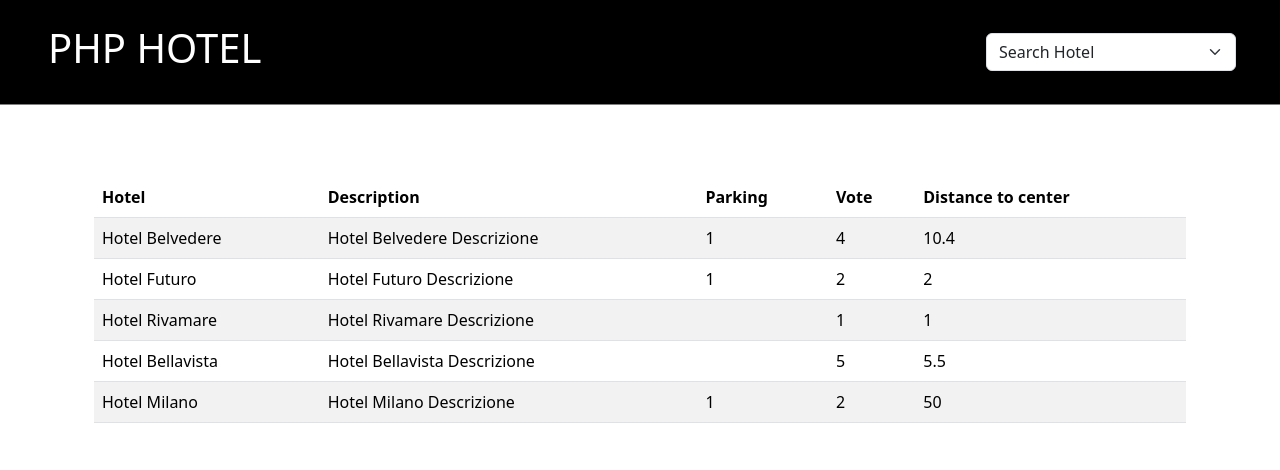
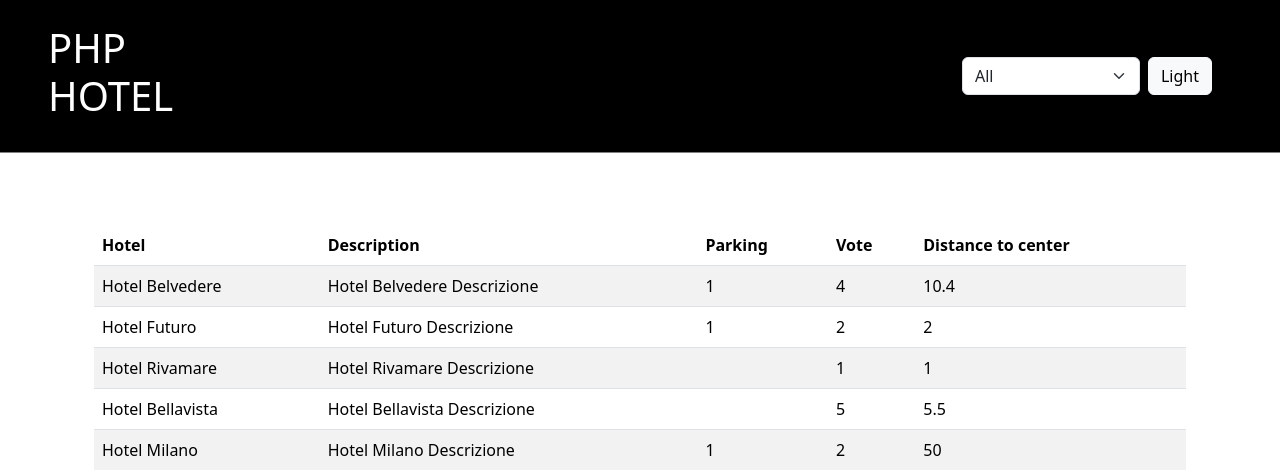
Before and after one commit to ElisaMavilia/php-hotel, a PHP site: page / in a window 1280 px wide. Shown: the top 470 px of the page. Run offline with PHP 8.4, Linux system fonts and the light colour scheme.

Commit message:
adjustments select/button

```diff
--- a/views/Index.php
+++ b/views/Index.php
@@ -8,11 +8,10 @@ foreach ($hotels as $hotel){
         $template .= "<tr><td>{$hotel['name']}</td> <td>{$hotel['description']}</td> <td>{$hotel['parking']}</td> <td>{$hotel['vote']}</td> <td>{$hotel['distance_to_center']}</td> </tr>";
     };
 
-    if ($hotel['parking']=== true){
-
-    }
-
     /* var_dump($hotels);  */
+    function GetResults(){
+       array_filter ($hotels);
+    };
 ?>
 
 <!DOCTYPE html>
@@ -28,10 +27,9 @@ foreach ($hotels as $hotel){
     <title>PHP Hotel</title>
 </head>
 <body>
-
-<?php
- include __DIR__ ."/./header.php";
-?>
+    <?php
+    include __DIR__ ."/./header.php";
+    ?>
     <main class="container pt-5">
         <div class="container mt-4">
         <table class="table table-striped table-hover mb-4">
--- a/views/header.php
+++ b/views/header.php
@@ -4,13 +4,14 @@
             Php Hotel
         </h1>
     </div>
-    <div id="rigth-header" class="">
-        <form action="Index.php" method="GET">
-            <select class="form-select" aria-label="Default select example">
-                <option selected>Search Hotel</option>
-                <option value="1">Parking</option>
-                <option value="2">Vote</option>
+    <div id="rigth-header" >
+        <form action="Index.php" method="GET" class="d-flex">
+            <select class="form-select" aria-label="Search Hotel">
+                <option value="all">All</option>
+                <option value="0">Parking</option>
+                <option value="1">Vote</option>
             </select>
+            <button type="button" class="btn btn-light ms-2">Light</button>
         </form>
     </div>
 
--- a/views/style.css
+++ b/views/style.css
@@ -9,12 +9,12 @@ header{
 }
 
 #left-header{
-    width: 70%;
+    width: 40%;
 }
 
 #rigth-header{
-    width: 30%;
-    margin-left: 300px;
+    width: 60%;
+    margin-left: 750px;
 }
 
 form{
```
